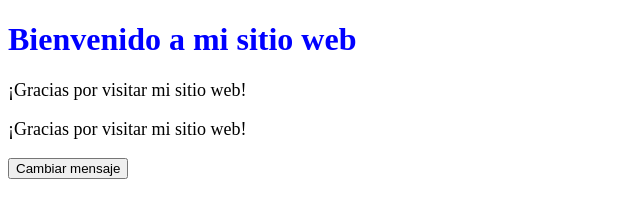
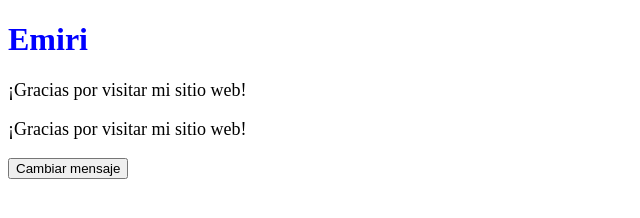
Before and after one commit to emolerosmx2n22/emiri.com, a plain HTML site: page index.html in a window 1280 px wide. Shown: the whole page, without its empty margins (0-640 px from the left). Drawn offline with Linux system fonts and the light colour scheme.

Commit message:
Add files via upload

```diff
--- a/index.html
+++ b/index.html
@@ -13,7 +13,7 @@
     <title>Emiri - Mi sitio web</title>
   </head>
   <body>
-    <h1>Bienvenido a mi sitio web</h1>
+    <h1>Emiri</h1>
     <p>¡Gracias por visitar mi sitio web!</p>
   </body>
   <p id="mensaje">¡Gracias por visitar mi sitio web!</p>
```
